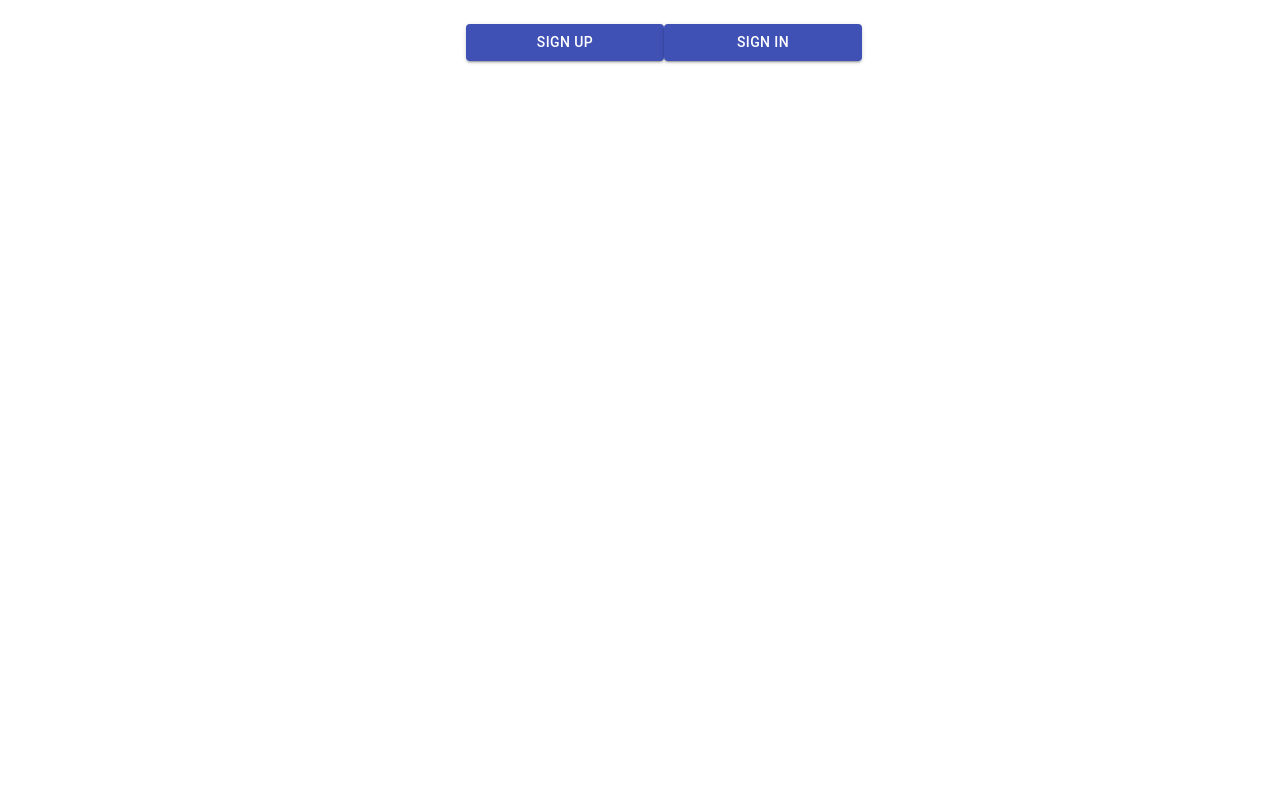
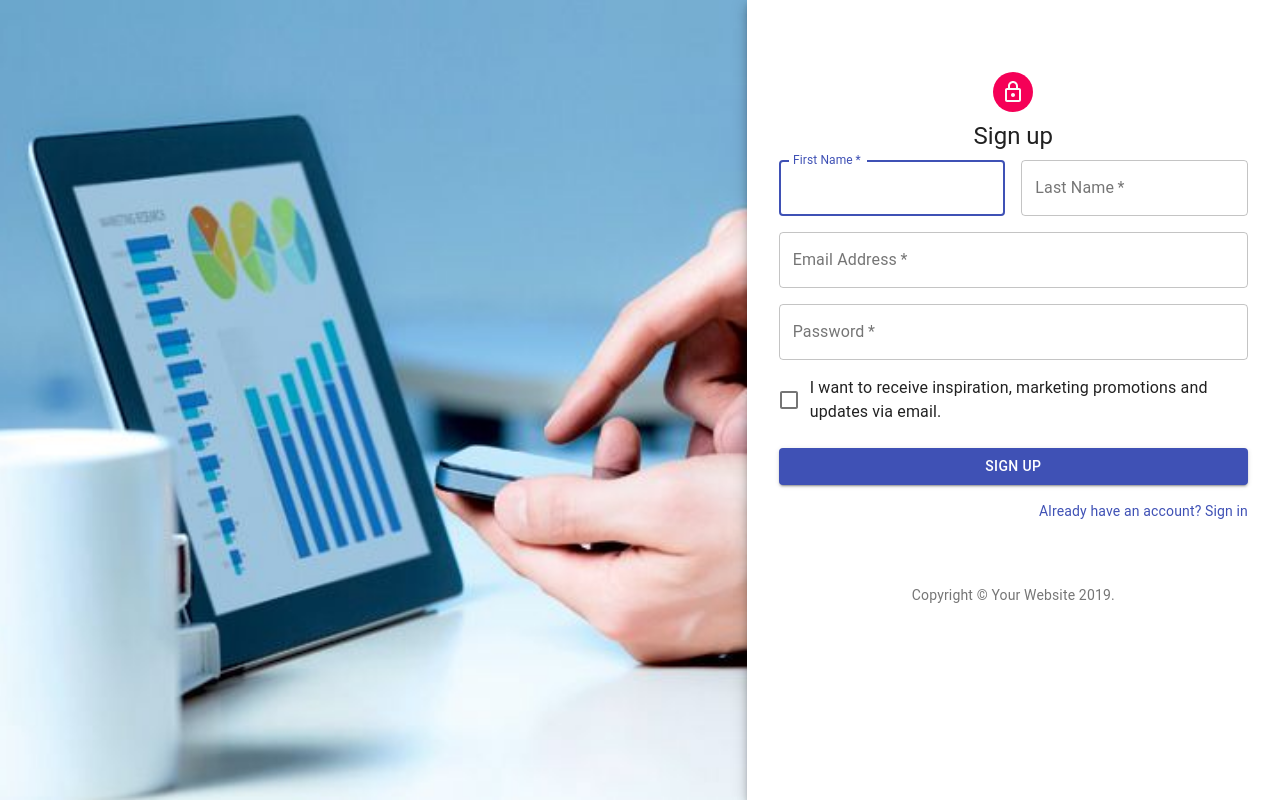
Before and after one commit to Haukain/ddbl-web-app, a React (Create React App) app in the folder source/client/: page / in a window 1280 px wide. Built offline with nearby package versions, Linux system fonts and the light colour scheme.

Commit message:
update homepage UI

```diff
--- a/source/client/src/components/HomePage.js
+++ b/source/client/src/components/HomePage.js
@@ -1,54 +1,80 @@
 import React from 'react';
-import Button from '@material-ui/core/Button';
+import Link from '@material-ui/core/Link';
+import Paper from '@material-ui/core/Paper';
+import Box from '@material-ui/core/Box';
 import Grid from '@material-ui/core/Grid';
-import { makeStyles } from '@material-ui/core/styles';
-import Container from '@material-ui/core/Container';
-import { Link as RouterLink } from 'react-router-dom';
+import Typography from '@material-ui/core/Typography';
+import { withStyles } from '@material-ui/core/styles';
+import SignUp from './SignUp';
+import SignIn from './SignIn';
 
-const useStyles = makeStyles(theme => ({
-  '@global': {
-    body: {
-      backgroundColor: theme.palette.common.white
+const styles = theme => ({
+  root: {
+    height: '100vh',
+  },
+  image: {
+    backgroundImage: 'url(/content/images/homepage.jpg)',
+    backgroundRepeat: 'no-repeat',
+    backgroundColor: theme.palette.grey[50],
+    backgroundSize: 'cover',
+    backgroundPosition: 'center',
+  }
+});
+
+class HomePage extends React.Component{
+  constructor(props){
+    super(props)
+
+    this.switchForm = this.switchForm.bind(this)
+    this.generateSignUp = this.generateSignUp.bind(this)
+    this.generateSignIn = this.generateSignIn.bind(this)
+
+    this.state = {
+      form : this.generateSignUp
     }
-  },
-  button: {
-    margin: theme.spacing(3)
   }
-}));
 
-export default function SignIn(props) {
-  const classes = useStyles();
+  switchForm() {
+    this.setState({form:this.state.form===this.generateSignUp?this.generateSignIn:this.generateSignUp})
+  }
 
-  return (
-    <Container component='main' maxWidth='xs'>
-      <Grid container>
-        <Grid item xs>
-          <Button
-            component={RouterLink}
-            to='/signup'
-            type='submit'
-            fullWidth
-            variant='contained'
-            color='primary'
-            className={classes.button}
-          >
-            Sign Up
-          </Button>
-        </Grid>
-        <Grid item xs>
-          <Button
-            component={RouterLink}
-            to='/signin'
-            type='submit'
-            fullWidth
-            variant='contained'
-            color='primary'
-            className={classes.button}
-          >
-            Sign In
-          </Button>
+  generateSignUp() {
+    return <SignUp switchForm={this.switchForm}/>
+  }
+
+  generateSignIn() {
+    return <SignIn switchForm={this.switchForm}/>
+  }
+
+  copyright() {
+    return (
+      <Typography variant="body2" color="textSecondary" align="center">
+        {'Copyright © '}
+        <Link color="inherit" href="https://material-ui.com/">
+          Your Website
+        </Link>{' '}
+        {new Date().getFullYear()}
+        {'.'}
+      </Typography>
+    );
+  }
+
+  render(){
+    const { classes } = this.props;
+
+    return (
+      <Grid container component="main" className={classes.root}>
+        <Grid item xs={false} sm={4} md={7} className={classes.image} />
+        <Grid item xs={12} sm={8} md={5} component={Paper} elevation={6} square>
+          {this.state.form()}
+          <Box mt={5}>
+            {this.copyright()}
+          </Box>
         </Grid>
       </Grid>
-    </Container>
-  );
+    );
+  }
+
 }
+
+export default withStyles(styles, { withTheme: true })(HomePage);
--- a/source/client/src/components/SignIn.js
+++ b/source/client/src/components/SignIn.js
@@ -4,122 +4,95 @@ import Button from '@material-ui/core/Button';
 import TextField from '@material-ui/core/TextField';
 import FormControlLabel from '@material-ui/core/FormControlLabel';
 import Checkbox from '@material-ui/core/Checkbox';
+import LockOutlinedIcon from '@material-ui/icons/LockOutlined';
+import Grid from '@material-ui/core/Grid';
 import Link from '@material-ui/core/Link';
-import Grid from '@material-ui/core/Grid';
-import Box from '@material-ui/core/Box';
-import LockOutlinedIcon from '@material-ui/icons/LockOutlined';
 import Typography from '@material-ui/core/Typography';
 import { makeStyles } from '@material-ui/core/styles';
-import Container from '@material-ui/core/Container';
 import { Link as RouterLink } from 'react-router-dom';
 
-function Copyright() {
-  return (
-    <Typography variant='body2' color='textSecondary' align='center'>
-      {'Copyright © '}
-      <Link color='inherit' href='/'>
-        Your Website
-      </Link>{' '}
-      {new Date().getFullYear()}
-      {'.'}
-    </Typography>
-  );
-}
-
 const useStyles = makeStyles(theme => ({
-  '@global': {
-    body: {
-      backgroundColor: theme.palette.common.white
-    }
-  },
   paper: {
-    marginTop: theme.spacing(8),
+    margin: theme.spacing(8, 4),
     display: 'flex',
     flexDirection: 'column',
-    alignItems: 'center'
+    alignItems: 'center',
   },
   avatar: {
     margin: theme.spacing(1),
-    backgroundColor: theme.palette.secondary.main
+    backgroundColor: theme.palette.secondary.main,
   },
   form: {
     width: '100%', // Fix IE 11 issue.
-    marginTop: theme.spacing(1)
+    marginTop: theme.spacing(1),
   },
   submit: {
-    margin: theme.spacing(3, 0, 2)
-  }
+    margin: theme.spacing(3, 0, 2),
+  },
 }));
 
 export default function SignIn(props) {
   const classes = useStyles();
 
   return (
-    <Container component='main' maxWidth='xs'>
     <div className={classes.paper}>
       <Avatar className={classes.avatar}>
         <LockOutlinedIcon />
       </Avatar>
-        <Typography component='h1' variant='h5'>
+      <Typography component="h1" variant="h5">
         Sign in
       </Typography>
       <form className={classes.form} noValidate>
         <TextField
-            variant='outlined'
-            margin='normal'
+          variant="outlined"
+          margin="normal"
           required
           fullWidth
-            id='email'
-            label='Email Address'
-            name='email'
-            autoComplete='email'
+          id="email"
+          label="Email Address"
+          name="email"
+          autoComplete="email"
           autoFocus
         />
         <TextField
-            variant='outlined'
-            margin='normal'
+          variant="outlined"
+          margin="normal"
           required
           fullWidth
-            name='password'
-            label='Password'
-            type='password'
-            id='password'
-            autoComplete='current-password'
+          name="password"
+          label="Password"
+          type="password"
+          id="password"
+          autoComplete="current-password"
         />
         <FormControlLabel
-            control={<Checkbox value='remember' color='primary' />}
-            label='Remember me'
+          control={<Checkbox value="remember" color="primary" />}
+          label="Remember me"
         />
         <Button
           component={RouterLink}
           to='/steps'
-            type='submit'
+          type="submit"
           fullWidth
-            variant='contained'
-            color='primary'
+          variant="contained"
+          color="primary"
           className={classes.submit}
         >
           Sign In
         </Button>
         <Grid container>
           <Grid item xs>
-              <Link href='#' variant='body2'>
+            <Link href="#" variant="body2">
               Forgot password?
             </Link>
           </Grid>
           <Grid item>
-              <RouterLink to='/signup'>
-                <Link href='#' variant='body2'>
+            <Link href="#" variant="body2" onClick={props.switchForm}>
               {"Don't have an account? Sign Up"}
             </Link>
-              </RouterLink>
           </Grid>
         </Grid>
       </form>
     </div>
-      <Box mt={8}>
-        <Copyright />
-      </Box>
-    </Container>
-  );
+  )
 }
--- a/source/client/src/components/SignUp.js
+++ b/source/client/src/components/SignUp.js
@@ -4,58 +4,38 @@ import Button from '@material-ui/core/Button';
 import TextField from '@material-ui/core/TextField';
 import FormControlLabel from '@material-ui/core/FormControlLabel';
 import Checkbox from '@material-ui/core/Checkbox';
+import LockOutlinedIcon from '@material-ui/icons/LockOutlined';
+import Grid from '@material-ui/core/Grid';
 import Link from '@material-ui/core/Link';
-import Grid from '@material-ui/core/Grid';
-import Box from '@material-ui/core/Box';
-import LockOutlinedIcon from '@material-ui/icons/LockOutlined';
 import Typography from '@material-ui/core/Typography';
 import { makeStyles } from '@material-ui/core/styles';
-import Container from '@material-ui/core/Container';
 import { Link as RouterLink } from 'react-router-dom';
 
-function Copyright() {
-  return (
-    <Typography variant='body2' color='textSecondary' align='center'>
-      {'Copyright © '}
-      <Link color='inherit' href='/'>
-        Your Website
-      </Link>{' '}
-      {new Date().getFullYear()}
-      {'.'}
-    </Typography>
-  );
-}
-
 const useStyles = makeStyles(theme => ({
-  '@global': {
-    body: {
-      backgroundColor: theme.palette.common.white
-    }
-  },
   paper: {
-    marginTop: theme.spacing(8),
+    margin: theme.spacing(8, 4),
     display: 'flex',
     flexDirection: 'column',
-    alignItems: 'center'
+    alignItems: 'center',
   },
   avatar: {
     margin: theme.spacing(1),
-    backgroundColor: theme.palette.secondary.main
+    backgroundColor: theme.palette.secondary.main,
   },
   form: {
     width: '100%', // Fix IE 11 issue.
-    marginTop: theme.spacing(3)
+    marginTop: theme.spacing(1),
   },
   submit: {
-    margin: theme.spacing(3, 0, 2)
-  }
+    margin: theme.spacing(3, 0, 2),
+  },
 }));
 
-export default function SignUp(props) {
+
+export default function SignUp(props){
   const classes = useStyles();
 
-  return (
-    <Container component='main' maxWidth='xs'>
+  return(
     <div className={classes.paper}>
       <Avatar className={classes.avatar}>
         <LockOutlinedIcon />
@@ -131,18 +111,12 @@ export default function SignUp(props) {
         </Button>
         <Grid container justify='flex-end'>
           <Grid item>
-              <RouterLink to='/signin'>
-                <Link href='#' variant='body2'>
+            <Link href='#' variant='body2' onClick={props.switchForm}>
               Already have an account? Sign in
             </Link>
-              </RouterLink>
           </Grid>
         </Grid>
       </form>
     </div>
-      <Box mt={5}>
-        <Copyright />
-      </Box>
-    </Container>
-  );
+  )
 }
```
Also changed, not shown: source/client/public/content/images/homepage.jpg (added). Lines whose indentation alone changed are shown as unchanged.
